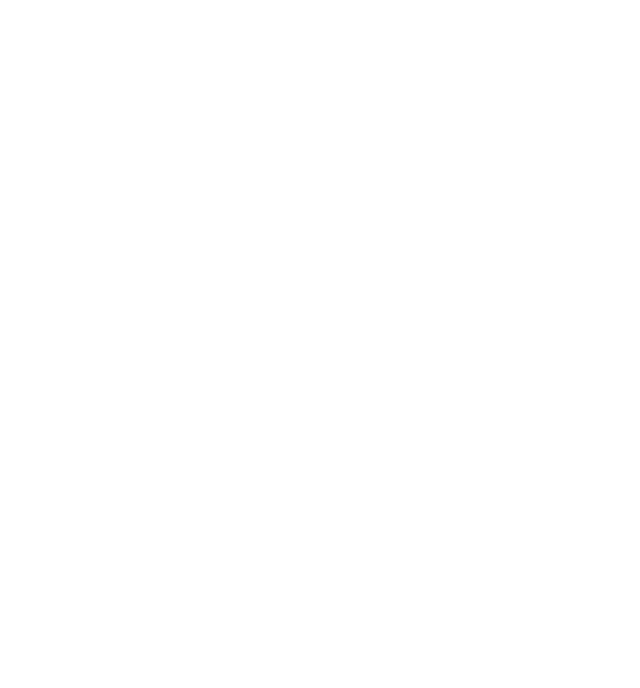
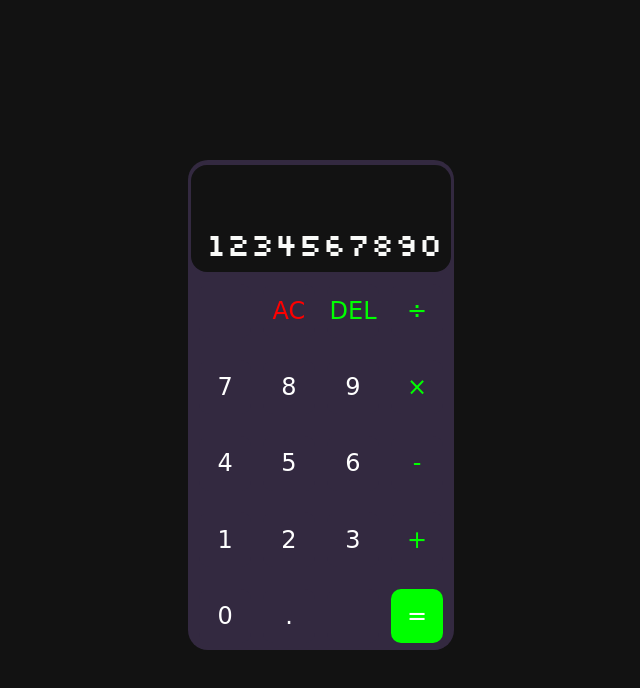
Before and after one commit to anas1306/calculator, a plain HTML site: page index.html in a window 1280 px wide. Shown: the whole page, without its empty margins (319-959 px from the left). Drawn offline with Linux system fonts and the light colour scheme; a web font is replaced by a local one.

Commit message:
Created UI

```diff
--- a/index.html
+++ b/index.html
@@ -4,11 +4,40 @@
     <head>
         <meta charset="utf-8">
         <title>Calculator</title>
-
+        <link rel="stylesheet" href="styles.css">
     </head>
 
     <body>
 
+        <div class="calc">
+            <div class="screen">
+                1234567890
+            </div>
+            <div class="btns">
+                <button class="numperator clear"></button>
+                <button class="numperator ac">AC</button>
+                <button class="numperator operands">DEL</button>
+                <button class="numperator operands">÷</button>
+                <button class="numperator numbah">7</button>
+                <button class="numperator numbah">8</button>
+                <button class="numperator numbah">9</button>
+                <button class="numperator operands">×</button>
+                <button class="numperator numbah">4</button>
+                <button class="numperator numbah">5</button>
+                <button class="numperator numbah">6</button>
+                <button class="numperator operands">-</button>
+                <button class="numperator numbah">1</button>
+                <button class="numperator numbah">2</button>
+                <button class="numperator numbah">3</button>
+                <button class="numperator operands">+</button>
+                <button class="numperator numbah">0</button>
+                <button class="numperator numbah">.</button>
+                <button class="numperator clear"></button>
+                <button class="numperator equalto">=</button>
+            </div>
+        </div>
+
+         <script src="script.js"></script>
     </body>
 
 </html>
--- a/styles.css
+++ b/styles.css
@@ -0,0 +1,94 @@
+@import url('https://fonts.googleapis.com/css2?family=Schoolbell&family=Silkscreen:wght@400;700&display=swap');
+
+body {
+    background-color: #121212;
+    color: #F9FAF8;
+    max-width: 75vw;
+    height: 100%;
+    margin:auto;
+    display:flex;
+    justify-content: center;
+    align-items: center;
+    padding: 20vh;
+}
+
+.calc {
+    display: flex;
+    justify-content: center;
+    align-items: center;
+    flex-direction: column;
+    background-color: #332940;
+    padding: 5px;
+    gap: 10px;
+    height: 60vh;
+    width: 20vw;
+    border-radius: 20px;
+}
+
+.screen {
+    display:flex;
+    flex-grow: 0;
+    font-size: 2rem;
+    font-family: 'Silkscreen', sans-serif;
+    width: 95%;
+    height: 25%;
+    background-color: #121212;
+    border-radius: 16px;
+    padding: 0.5rem;
+    justify-content: flex-end;
+    align-items: flex-end;
+}
+
+.btns {
+    width: 100%;
+    height: 100%;
+    display: flex;
+    justify-content: center;
+    flex-direction: row;
+    gap: 5%;
+    flex-wrap: wrap;
+}
+
+.numperator {
+    display: flex;
+    align-items: center;
+    justify-content: center;
+    align-self: center;
+    font-family: "Schoolbell", cursive;
+    font-size: 1.5rem;
+    background-color: #332940;
+    height: 15%;
+    width: 20%;
+    border: none;
+    border-radius: 10px;
+    cursor: pointer;
+}
+
+.numbah {
+    color:white;
+}
+
+.ac {
+    color: red;
+}
+
+.operands {
+    color:lime;
+}
+
+.equalto {
+    background-color: lime;
+    color: white;
+}
+
+.numperator:active {
+    background-color: #c0c0c0;
+}
+
+.clear {
+    cursor: default;
+}
+
+.clear:active {
+    background-color: #332940;
+}
```
